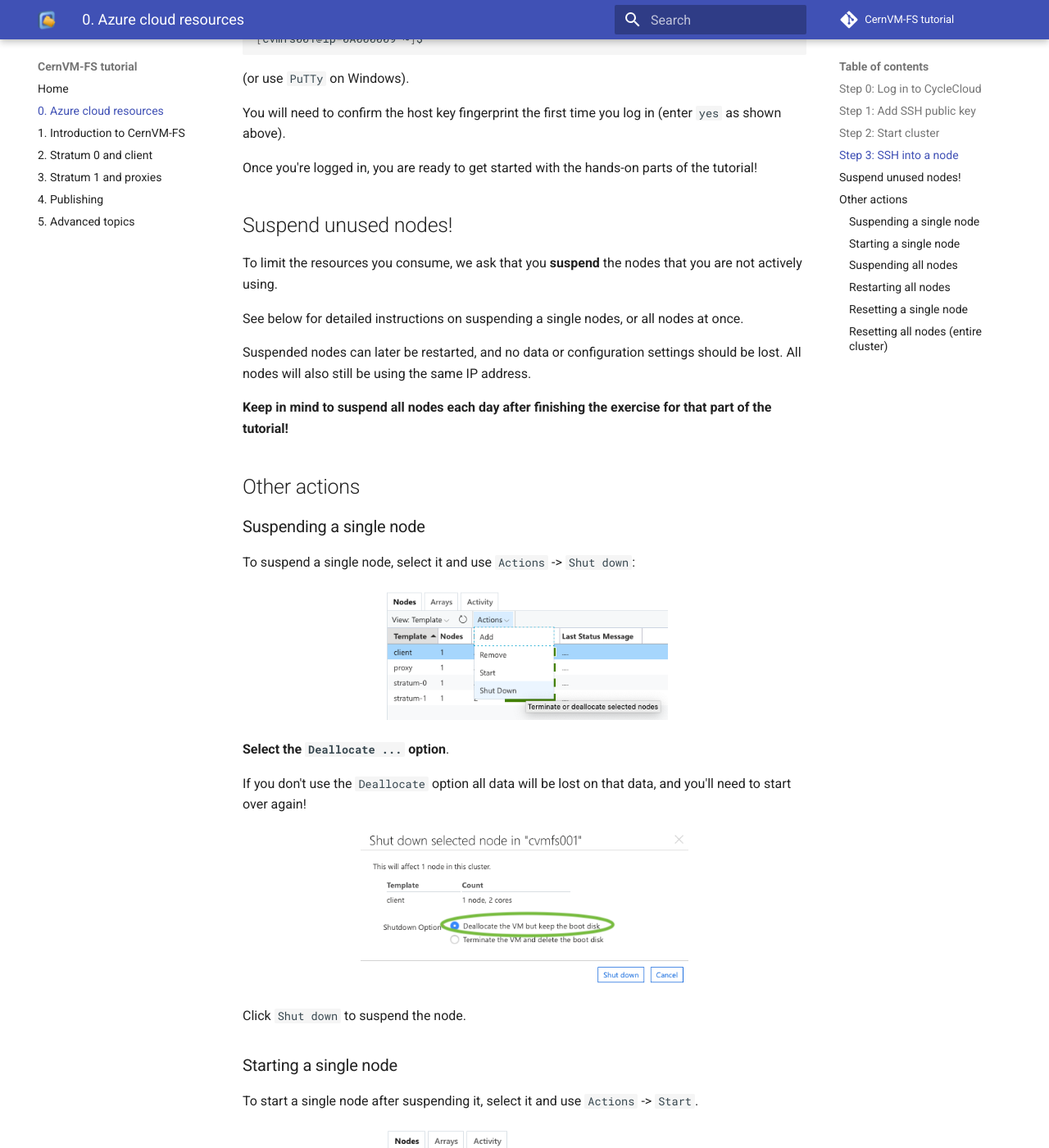
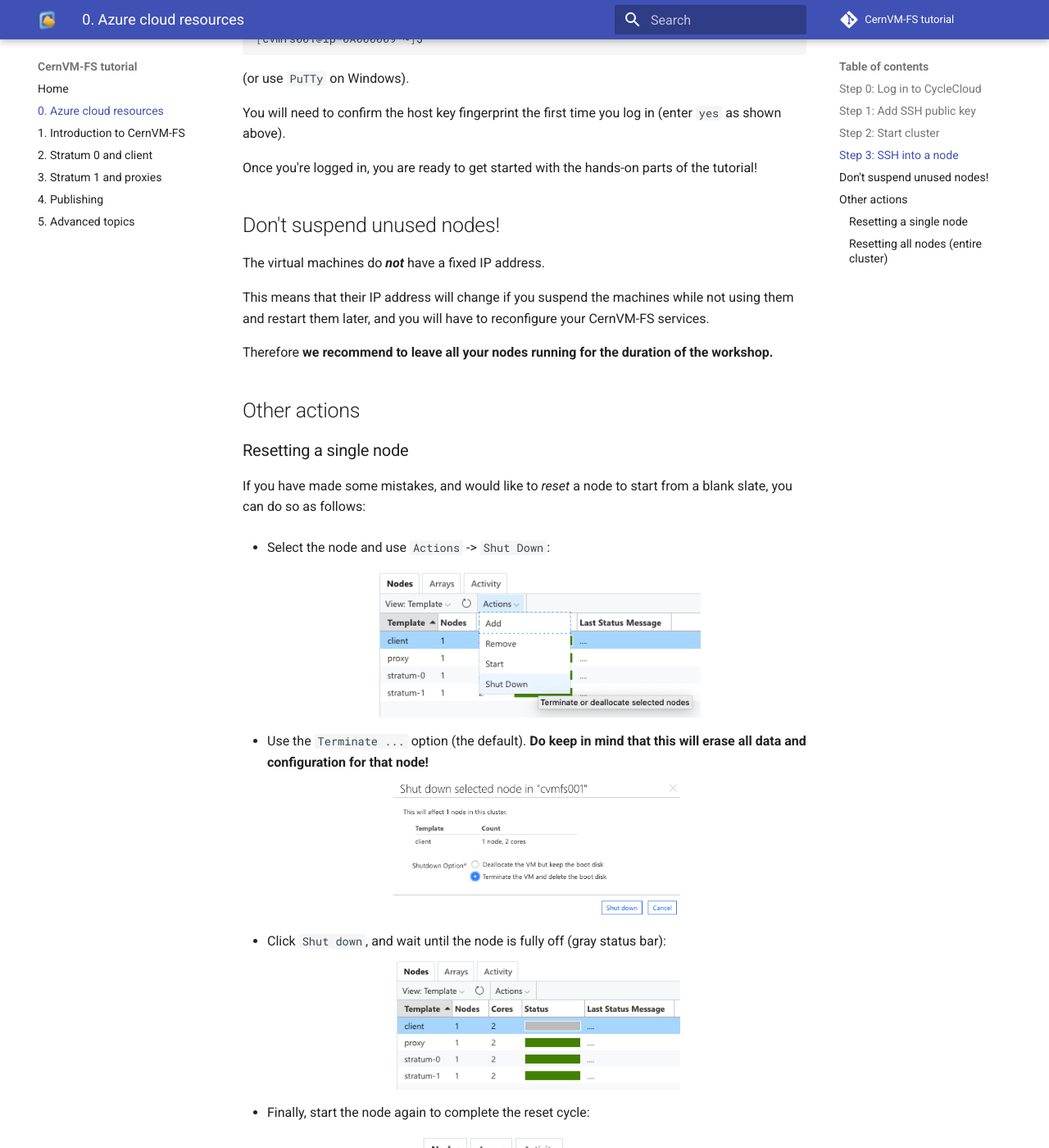
Before and after one commit to cvmfs-contrib/cvmfs-tutorial-2021, an MkDocs documentation site: the page built from docs/00_azure_cloud_resources.md, in a window 1280 px wide and 1400 px high, scrolled down 3756 px. Shown: the whole window at 82% size. Built offline with MkDocs 1.6.1 and Material for MkDocs 9.7.7, drawn with Linux system fonts in a browser that asks for light colours; comment, search, counter and statistics services are not loaded; some of the changed text lies outside the part shown.

Commit message:
don't recommend suspending nodes

```diff
--- a/docs/00_azure_cloud_resources.md
+++ b/docs/00_azure_cloud_resources.md
@@ -103,73 +103,16 @@
 
 Once you're logged in, you are ready to get started with the hands-on parts of the tutorial!
 
-## Suspend unused nodes!
+## Don't suspend unused nodes!
 
-To limit the resources you consume, we ask that you **suspend** the nodes that you are not actively using.
+The virtual machines do ***not*** have a fixed IP address.
 
-See below for detailed instructions on suspending a single nodes, or all nodes at once.
+This means that their IP address will change if you suspend the machines while not using them
+and restart them later, and you will have to reconfigure your CernVM-FS services.
 
-Suspended nodes can later be restarted, and no data or configuration settings should be lost.
-All nodes will also still be using the same IP address.
-
-**Keep in mind to suspend all nodes each day after finishing the exercise for that part of the tutorial!**
+Therefore **we recommend to leave all your nodes running for the duration of the workshop.**
 
 ## Other actions
-
-### Suspending a single node
-
-To suspend a single node, select it and use `Actions` -> `Shut down`:
-
-<p align="center">
-<img src="../img/cyclecloud_suspend_node_step_1_of_2.png" alt="CycleCloud suspend node (step 1 of 2)" width="350px"/>
-</p>
-
-**Select the `Deallocate ...` option**.
-
-If you don't use the `Deallocate` option all data will be lost on that data, and you'll need to start over
-again!
-
-<p align="center">
-<img src="../img/cyclecloud_suspend_node_step_2_of_2.png" alt="CycleCloud suspend node (step 2 of 2)" width="400px"/>
-</p>
-
-Click `Shut down` to suspend the node.
-
-### Starting a single node
-
-To start a single node after suspending it, select it and use `Actions` -> `Start`.
-
-<p align="center">
-<img src="../img/cyclecloud_start_node.png" alt="CycleCloud start node" width="350px"/>
-</p>
-
-Shortly after, the node should be fully operational again (with the same IP).
-
-### Suspending all nodes
-
-To suspend *all* nodes at once, you can select them all before using `Actions` -> `Shut down`:
-
-<p align="center">
-<img src="../img/cyclecloud_suspend_all_nodes_step_1_of_2.png" alt="CycleCloud suspend all nodes (1/2)" width="350px"/>
-</p>
-
-**Make sure to use the `Deallocate ...` option**, or *all* your data and configuration will be lost!
-
-<p align="center">
-<img src="../img/cyclecloud_suspend_all_nodes_step_2_of_2.png" alt="CycleCloud suspend all nodes (2/2)" width="400px"/>
-</p>
-
-Click `Shut down` to suspend all nodes.
-
-### Restarting all nodes
-
-To restart all suspended nodes, select them all and use `Actions` -> `Start`.
-
-<p align="center">
-<img src="../img/cyclecloud_restart_all_nodes.png" alt="CycleCloud restart all nodes" width="350px"/>
-</p>
-
-Shortly after, all nodes should be fully operational again (with the same IPs).
 
 ### Resetting a single node
 
@@ -196,6 +139,8 @@
   <img src="../img/cyclecloud_reset_node_step_3_of_3.png" alt="CycleCloud reset node (3/3)" width="300px"/>
   </p>
 
+Keep in mind that this implies that this node will have a different IP address afterwards!
+
 ### Resetting all nodes (entire cluster)
 
 If you want to restart from scratch on *all* nodes, you can do so to.
@@ -213,3 +158,5 @@
 <p align="center">
 <img src="../img/cyclecloud_reset_cluster_step_2_of_2.png" alt="CycleCloud reset cluster (2/2)" width="350px"/>
 </p>
+
+Keep in mind that this implies that all nodes will have a different IP address afterwards!
```
